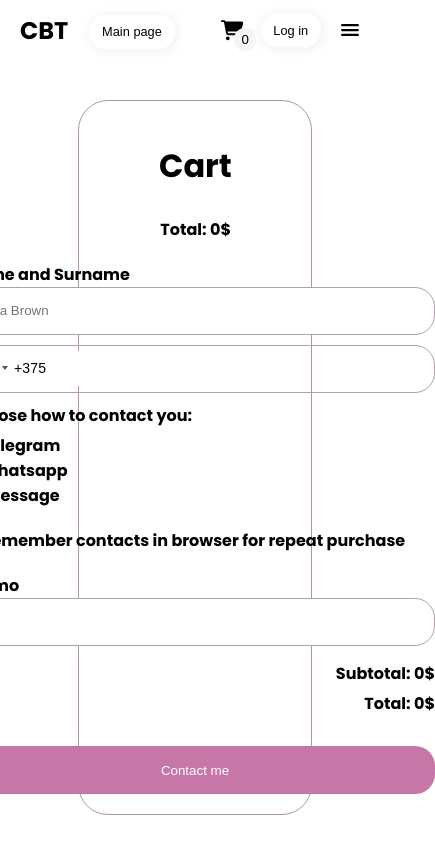
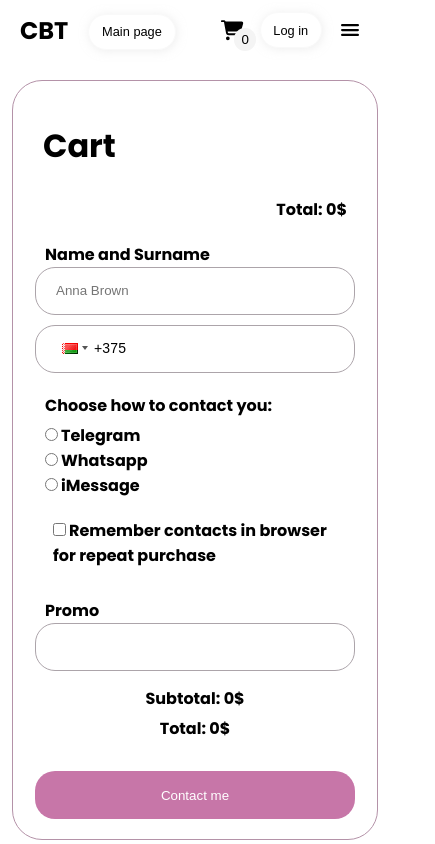
Before and after one commit to sadnaastasia/pet, a React (Vite) app: page /cart in a window 390 px wide. Shown: the top 844 px of the page, 435 px wide, since content can reach past the window. Built offline with nearby package versions, Linux system fonts and the light colour scheme.

Commit message:
make cart adaptive

```diff
--- a/src/pages/Cart.tsx
+++ b/src/pages/Cart.tsx
@@ -47,7 +47,6 @@ function Cart() {
             </span>
           </div>
           <div className="cart_main">
-            <div>
             <div className="input_container">
               <div className="label_container">
                 <label>Name and Surname</label>
@@ -117,7 +116,6 @@ function Cart() {
           </div>
         </div>
       </div>
-      </div>
       <Footer />
     </>
   );
--- a/src/styles/App.css
+++ b/src/styles/App.css
@@ -1370,6 +1370,39 @@
   .courses_container .course_container .image_container .course_image {
     height: 13rem;
   }
+  .cart_container {
+    padding: 40px 20px;
+  }
+  .cart_container .cart_outer {
+    width: 80%;
+    padding: 20px 20px;
+  }
+  .cart_container .cart_outer .cart-item {
+    box-sizing: border-box;
+    font-size: xx-small;
+  }
+  .cart_container .cart_outer .cart-item img {
+    height: 5rem;
+    width: 10rem;
+  }
+  .cart_container .cart_outer .cart-item .item_button svg {
+    width: 1.5rem;
+    height: 1.5rem;
+  }
+  .cart_container .cart_outer .cart_main .input_container input {
+    box-sizing: border-box;
+    width: 20rem;
+  }
+  .cart_container .cart_outer .cart_main .phone-input_container {
+    box-sizing: border-box;
+    width: 20rem;
+  }
+  .cart_container .cart_outer .cart_main .contact {
+    width: 20rem;
+  }
+  .cart_container .cart_outer .cart_main .cart-button {
+    width: 20rem;
+  }
   .footer_container {
     background-color: #c776a8;
     padding: 80px 50px;
@@ -1384,6 +1417,41 @@
   .footer_container .footer .footer_section {
     display: flex;
     justify-content: center;
+  }
+}
+@media (max-width: 450px) {
+  .cart_container {
+    padding: 20px 5px;
+  }
+  .cart_container .cart_outer {
+    width: 80%;
+    padding: 20px 30px;
+  }
+  .cart_container .cart_outer .cart-item {
+    box-sizing: border-box;
+    font-size: xx-small;
+  }
+  .cart_container .cart_outer .cart-item img {
+    height: 3rem;
+    width: 5rem;
+  }
+  .cart_container .cart_outer .cart-item .item_button svg {
+    width: 1.5rem;
+    height: 1.5rem;
+  }
+  .cart_container .cart_outer .cart_main .input_container input {
+    box-sizing: border-box;
+    width: 20rem;
+  }
+  .cart_container .cart_outer .cart_main .phone-input_container {
+    box-sizing: border-box;
+    width: 20rem;
+  }
+  .cart_container .cart_outer .cart_main .contact {
+    width: 20rem;
+  }
+  .cart_container .cart_outer .cart_main .cart-button {
+    width: 20rem;
   }
 }
 @media (max-width: 385px) {
--- a/src/styles/App.scss
+++ b/src/styles/App.scss
@@ -1511,6 +1511,45 @@ $greyhover: rgb(223, 223, 223);
       }
     }
   }
+  .cart_container {
+    padding: 40px 20px;
+    .cart_outer {
+      width: 80%;
+      padding: 20px 20px;
+      .cart-item {
+        box-sizing: border-box;
+        font-size: xx-small;
+        img {
+          height: 5rem;
+          width: 10rem;
+        }
+        .item_button {
+          svg {
+            width: 1.5rem;
+            height: 1.5rem;
+          }
+        }
+      }
+      .cart_main {
+        .input_container {
+          input {
+            box-sizing: border-box;
+            width: 20rem;
+          }
+        }
+        .phone-input_container {
+          box-sizing: border-box;
+          width: 20rem;
+        }
+        .contact {
+          width: 20rem;
+        }
+        .cart-button {
+          width: 20rem;
+        }
+      }
+    }
+  }
   .footer_container {
     background-color: $pink;
     padding: 80px 50px;
@@ -1527,6 +1566,47 @@ $greyhover: rgb(223, 223, 223);
     }
   }
 }
+@media (max-width: 450px) {
+  .cart_container {
+    padding: 20px 5px;
+    .cart_outer {
+      width: 80%;
+      padding: 20px 30px;
+      .cart-item {
+        box-sizing: border-box;
+        font-size: xx-small;
+        img {
+          height: 3rem;
+          width: 5rem;
+        }
+        .item_button {
+          svg {
+            width: 1.5rem;
+            height: 1.5rem;
+          }
+        }
+      }
+      .cart_main {
+        .input_container {
+          input {
+            box-sizing: border-box;
+            width: 20rem;
+          }
+        }
+        .phone-input_container {
+          box-sizing: border-box;
+          width: 20rem;
+        }
+        .contact {
+          width: 20rem;
+        }
+        .cart-button {
+          width: 20rem;
+        }
+      }
+    }
+  }
+}
 @media (max-width: 385px) {
   .about-course_container {
     height: 200vh;
```
Also changed, not shown: 1 other file (tests, documents, lock files or other folders). Lines whose indentation alone changed are shown as unchanged.
